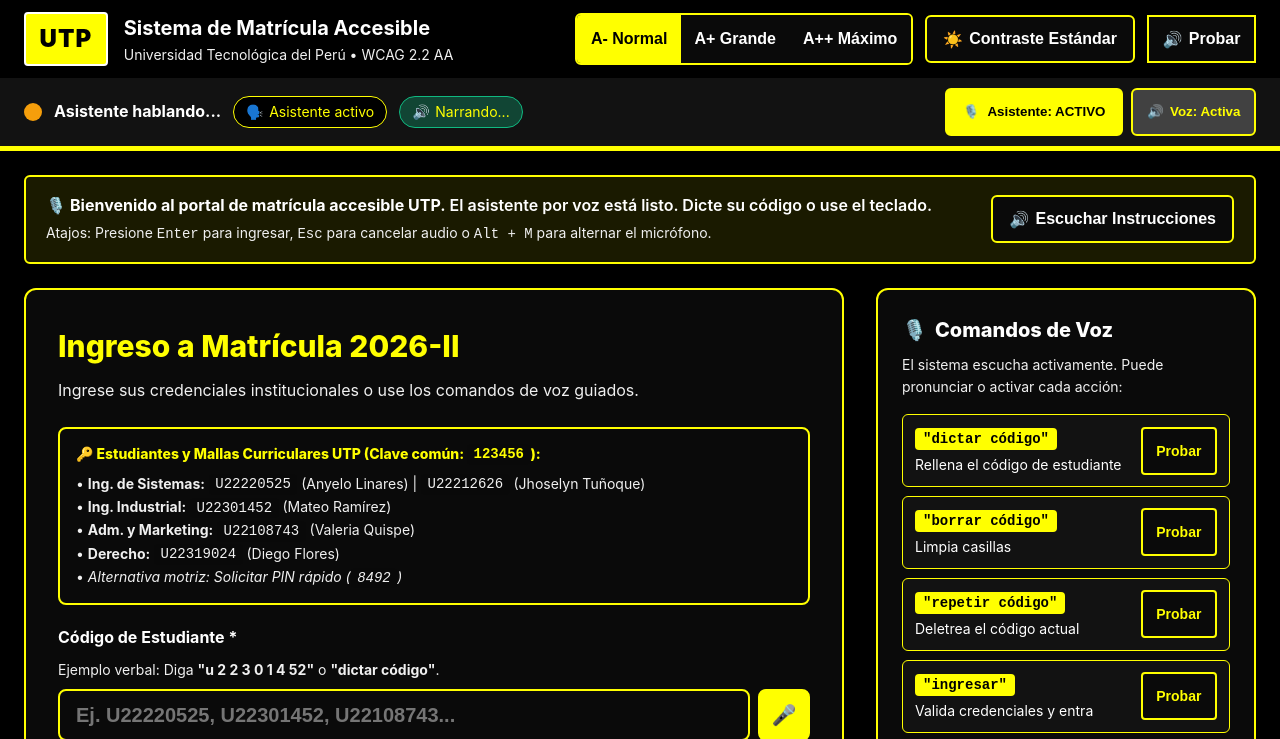
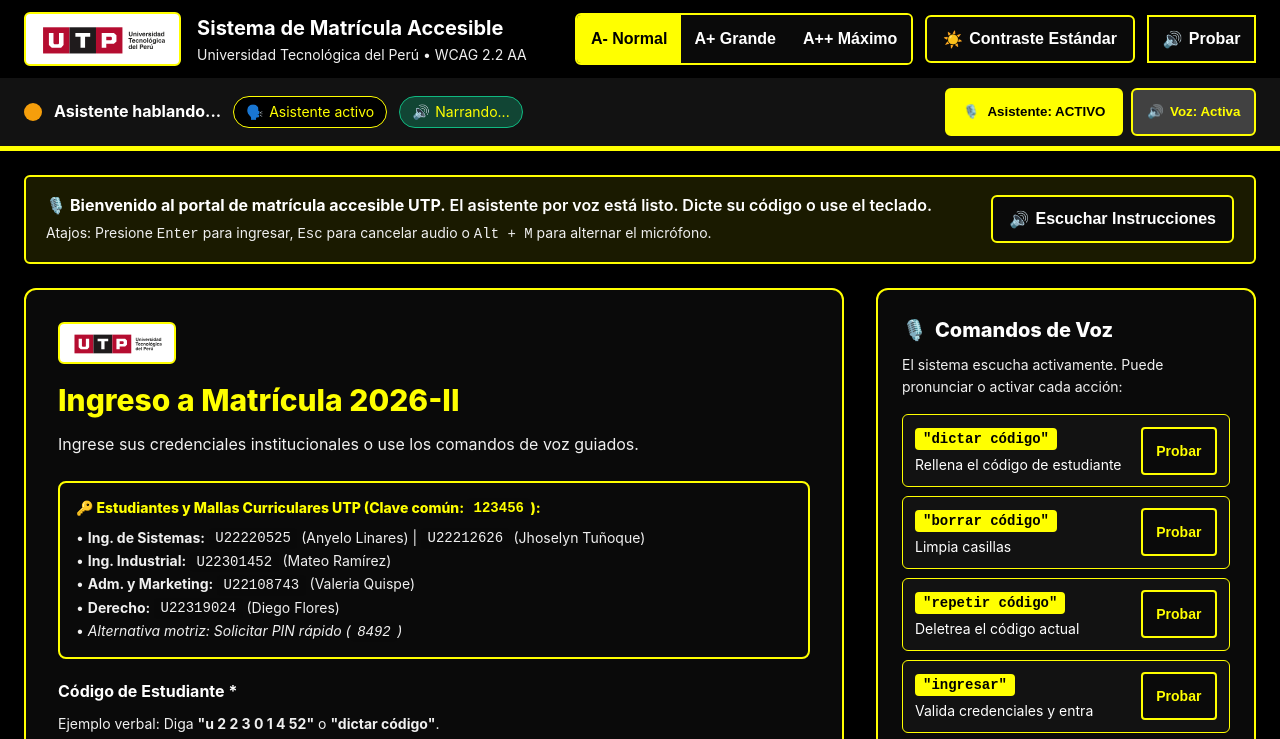
Before and after one commit to anyelolinarespe-commits/Matricula_Inclusiva, a website with bundled scripts: page index.html in a window 1280 px wide. Both pictures are taken after a click on the button "Alternar entre modo estándar UTP y modo alto contraste amari". Shown: the top 739 px of the page. Built offline with nearby package versions, Linux system fonts and the light colour scheme.

Commit message:
feat: incorporación del logo oficial vectorial de la UTP y favicon institucional

```diff
--- a/css/styles.css
+++ b/css/styles.css
@@ -69,10 +69,52 @@
   justify-content: center;
 }
 
+.utp-logo-wrapper {
+  display: inline-flex;
+  align-items: center;
+  justify-content: center;
+  text-decoration: none;
+  border-radius: 6px;
+  padding: 2px 4px;
+  transition: transform 0.15s ease, box-shadow 0.15s ease;
+}
+
+.utp-logo-wrapper:focus-visible {
+  outline: 3px solid var(--utp-red);
+  outline-offset: 3px;
+}
+
+.utp-logo-img {
+  height: 42px;
+  width: auto;
+  max-width: 155px;
+  display: block;
+  object-fit: contain;
+}
+
+.login-card-logo {
+  height: 42px;
+  width: auto;
+  max-width: 160px;
+  display: block;
+  object-fit: contain;
+  margin-bottom: 0.75rem;
+}
+
 body.alto-contraste .utp-badge , body.high-contrast .utp-badge {
   background-color: #FFFF00;
   color: #000000;
   border: 2px solid #FFFFFF;
+}
+
+body.alto-contraste .utp-logo-wrapper,
+body.high-contrast .utp-logo-wrapper,
+body.alto-contraste .login-card-logo,
+body.high-contrast .login-card-logo {
+  background-color: #FFFFFF;
+  padding: 4px 8px;
+  border-radius: 6px;
+  border: 2px solid #FFFF00;
 }
 
 .brand-title {
--- a/index.html
+++ b/index.html
@@ -5,6 +5,9 @@
   <meta name="viewport" content="width=device-width, initial-scale=1.0, maximum-scale=5.0, user-scalable=yes" />
   <meta name="description" content="Sistema de Matrícula Accesible UTP - Diseñado para personas con discapacidad visual y limitaciones motoras bajo directrices WCAG 2.2 AA con control por voz." />
   <title>Sistema de Matrícula Accesible | UTP</title>
+
+  <!-- Favicon e Ícono Institucional UTP -->
+  <link rel="icon" type="image/svg+xml" href="assets/utp-logo.svg" />
 
   <!-- Hojas de Estilo Accesibles -->
   <link rel="stylesheet" href="css/accessibility.css" />
@@ -24,7 +27,9 @@
   <header class="site-header" role="banner">
     <div class="header-top">
       <div class="brand-container">
-        <span class="utp-badge" aria-label="Universidad Tecnológica del Perú">UTP</span>
+        <a href="#contenido-principal" class="utp-logo-wrapper" aria-label="Universidad Tecnológica del Perú - Ir a inicio">
+          <img src="assets/utp-logo.svg" alt="Logo de la Universidad Tecnológica del Perú" class="utp-logo-img" width="138" height="42" />
+        </a>
         <div>
           <span class="brand-title">Sistema de Matrícula Accesible</span>
           <span class="brand-subtitle">Universidad Tecnológica del Perú • WCAG 2.2 AA</span>
--- a/js/views/login-view.js
+++ b/js/views/login-view.js
@@ -68,6 +68,9 @@
         <div class="login-view-layout">
           <!-- Formulario Principal -->
           <div class="login-card">
+            <div class="login-card-brand">
+              <img src="assets/utp-logo.svg" alt="Universidad Tecnológica del Perú" class="login-card-logo" width="140" height="42" />
+            </div>
             <h2 style="font-size: var(--font-2xl); font-weight: 800; margin-bottom: 0.5rem; color: var(--utp-red);">
               Ingreso a Matrícula 2026-II
             </h2>
```
Also changed, not shown: assets/utp-logo.svg (added).
